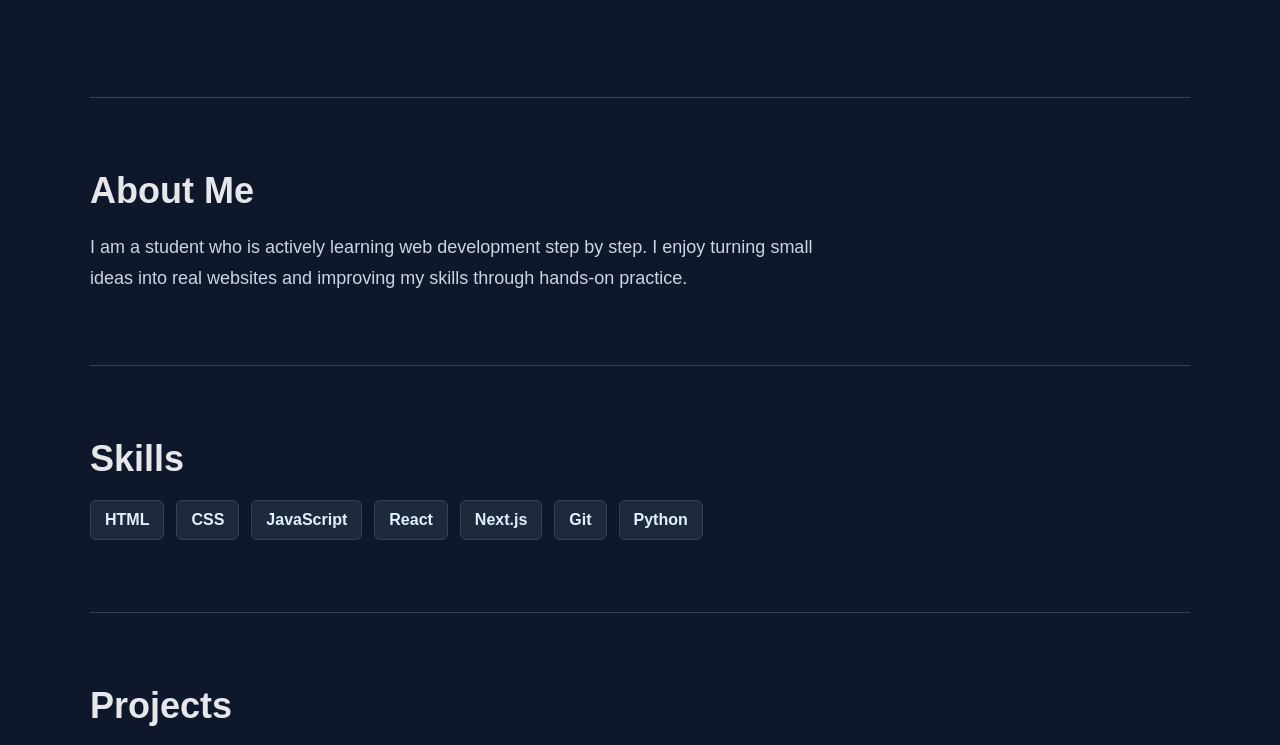
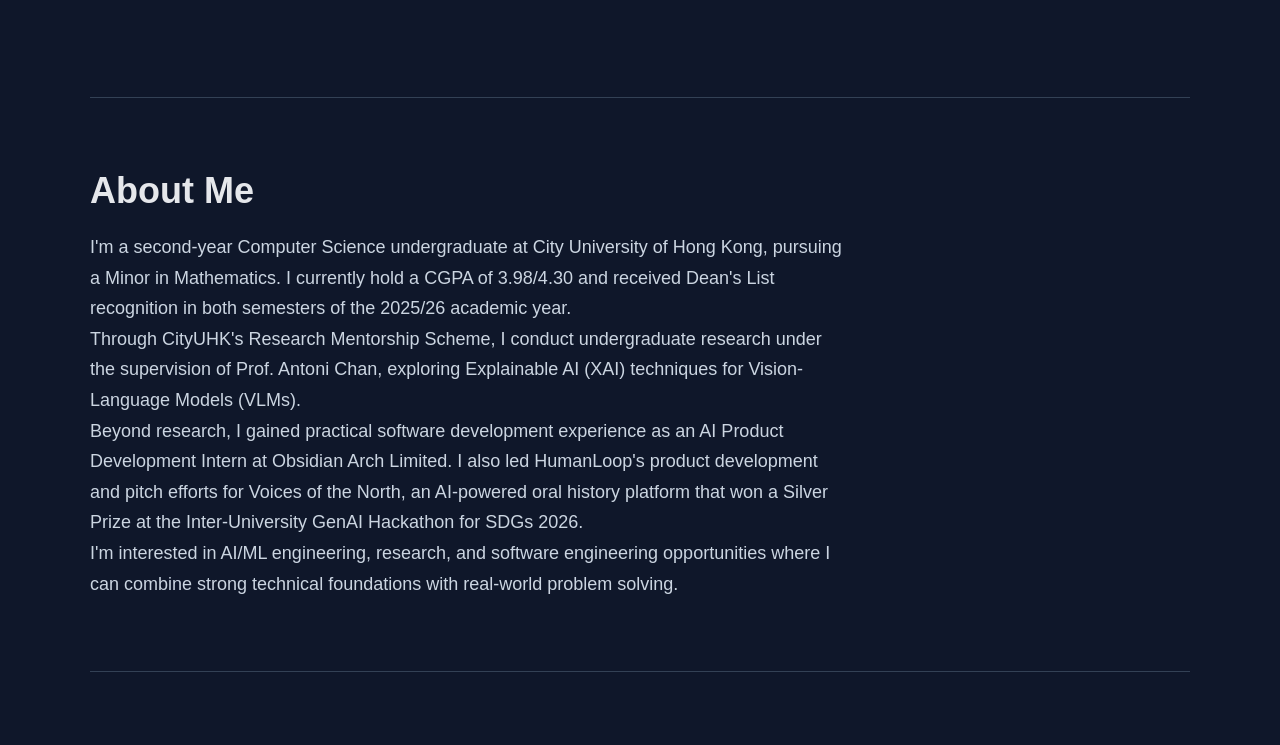
Before and after one commit to phatdat220707/dat-portfolio, a Next.js app: page / in a window 1280 px wide. Shown: the part 644-1389 px from the top of the page. Built offline with nearby package versions, Linux system fonts and the light colour scheme.

Commit message:
Revise About section with detailed background
Updated the About section to include academic achievements, research experience, and professional background.

```diff
--- a/app/components/About.js
+++ b/app/components/About.js
@@ -1,11 +1,35 @@
+
 export default function About() {
   return (
     <section className="section" id="about">
       <h2>About Me</h2>
+
       <p>
-        I am a student who is actively learning web development step by step. I
-        enjoy turning small ideas into real websites and improving my skills
-        through hands-on practice.
+        I'm a second-year Computer Science undergraduate at City University
+        of Hong Kong, pursuing a Minor in Mathematics. I currently hold a
+        CGPA of 3.98/4.30 and received Dean's List recognition in both
+        semesters of the 2025/26 academic year.
+      </p>
+
+      <p>
+        Through CityUHK's Research Mentorship Scheme, I conduct
+        undergraduate research under the supervision of Prof. Antoni Chan,
+        exploring Explainable AI (XAI) techniques for Vision-Language
+        Models (VLMs).
+      </p>
+
+      <p>
+        Beyond research, I gained practical software development experience
+        as an AI Product Development Intern at Obsidian Arch Limited.
+        I also led HumanLoop's product development and pitch efforts for
+        Voices of the North, an AI-powered oral history platform that won
+        a Silver Prize at the Inter-University GenAI Hackathon for SDGs 2026.
+      </p>
+
+      <p>
+        I'm interested in AI/ML engineering, research, and software
+        engineering opportunities where I can combine strong technical
+        foundations with real-world problem solving.
       </p>
     </section>
   );
```
